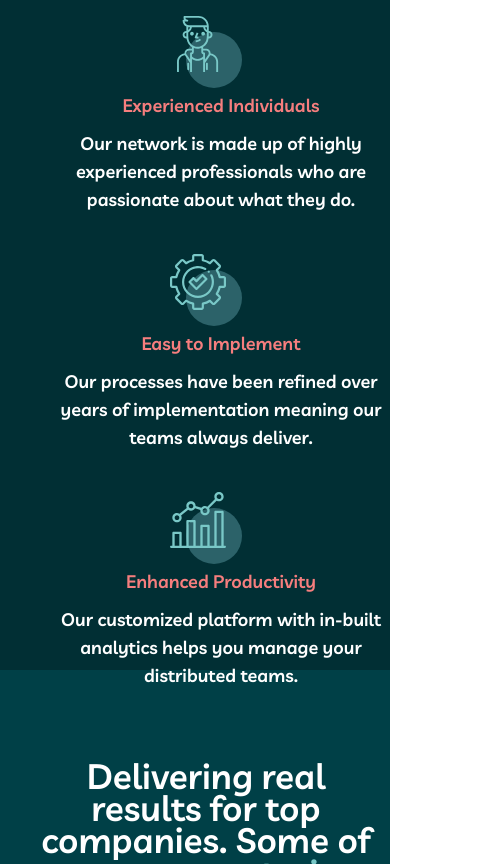
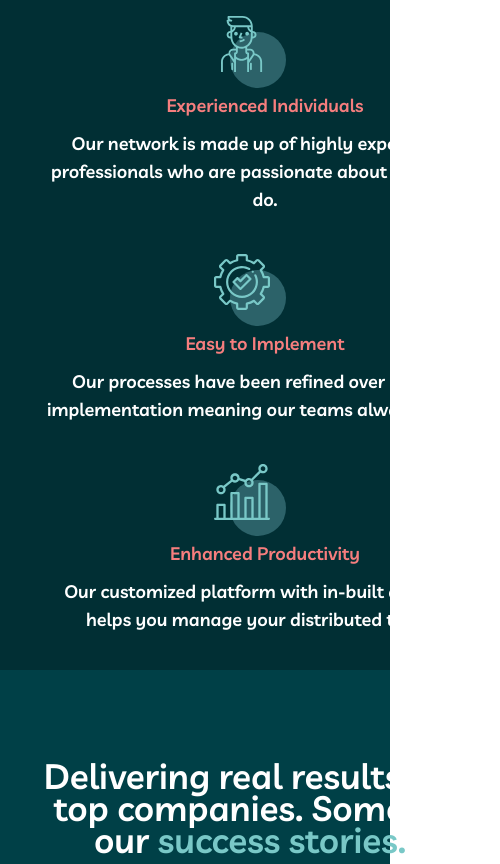
Before and after one commit to EshimovShaxzod/website, a plain HTML site: page index.html in a window 390 px wide. Shown: the part 785-1649 px from the top of the page, 500 px wide, since content can reach past the window. Drawn offline with nearby package versions, Linux system fonts and the light colour scheme; a web font is replaced by a local one.

Commit message:
change container

```diff
--- a/css/col.css
+++ b/css/col.css
@@ -1103,7 +1103,6 @@
 
 @media screen and (max-width:440px) {
     .container{
-        width: 412px;
         margin: 0 auto;
         padding: 0 10px;
     }
```
